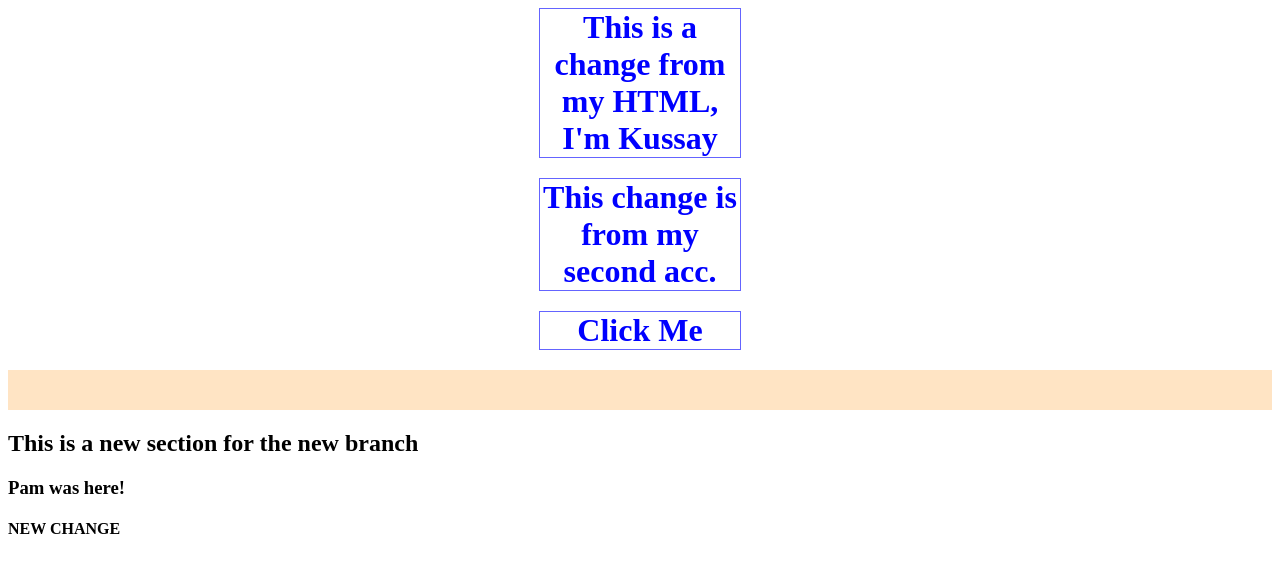
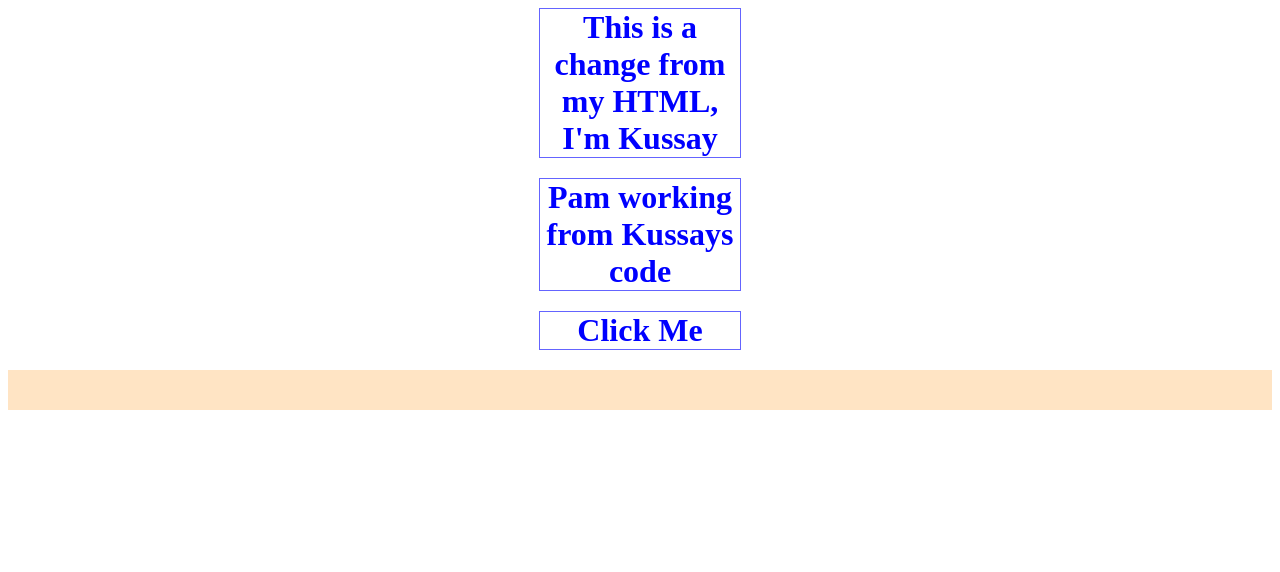
Before and after one commit to plam23/collab1, a plain HTML site: page index.html in a window 1280 px wide. Drawn offline with Linux system fonts and the light colour scheme.

Commit message:
Update index.html
made change

```diff
--- a/index.html
+++ b/index.html
@@ -5,15 +5,10 @@
 </head>
 <body>
     <h1> This is a change from my HTML, I'm Kussay </h1>
-    <h1> This change is from my second acc. </h1>
+    <h1> Pam working from Kussays code </h1>
     <h1 onclick="displayMessage();">Click Me</h1>
     <div id="message-box"></div>
 
-    <h2> This is a new section for the new branch</h2>
-
-    <h3> Pam was here! </h3>
-
-    <h4> NEW CHANGE </h4>
 
     <script src="./myscript.js"></script>
 </body>
```
